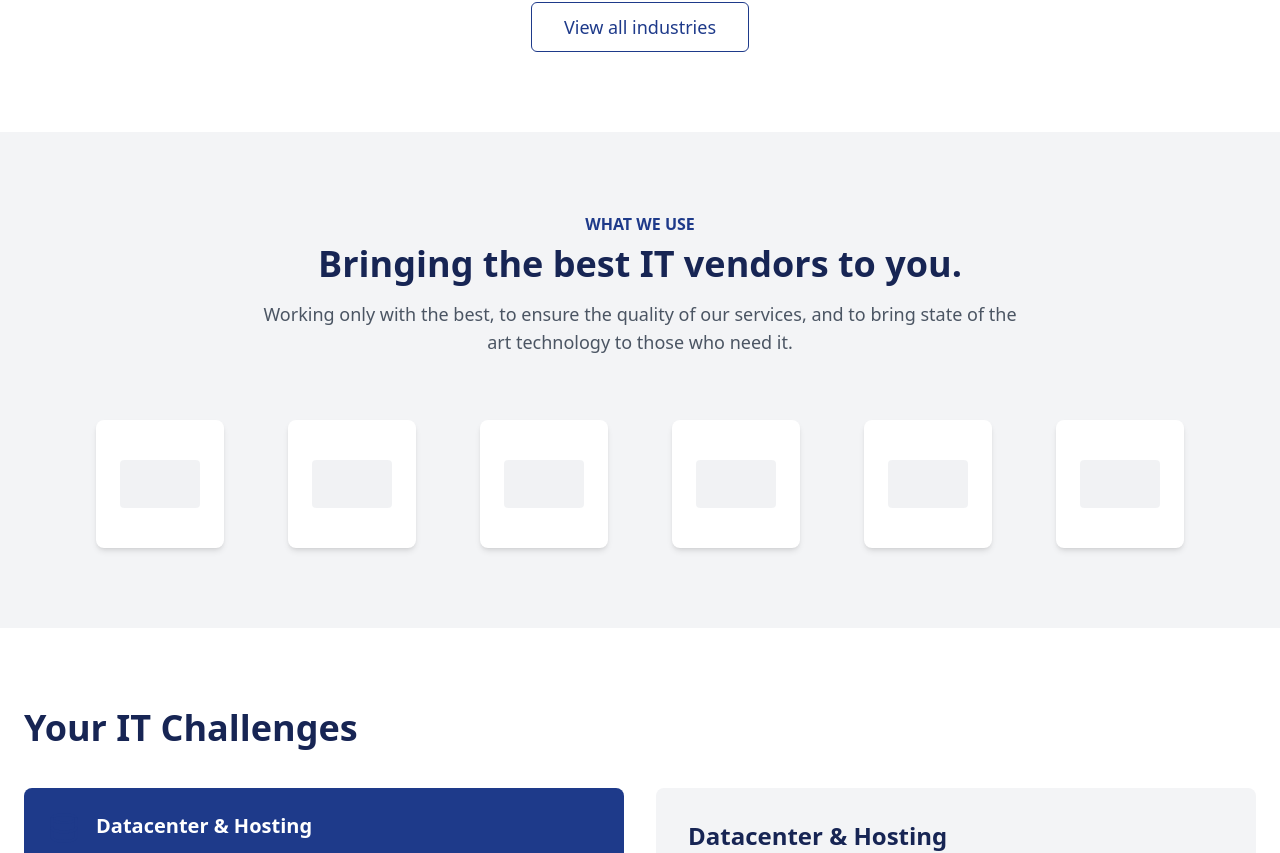
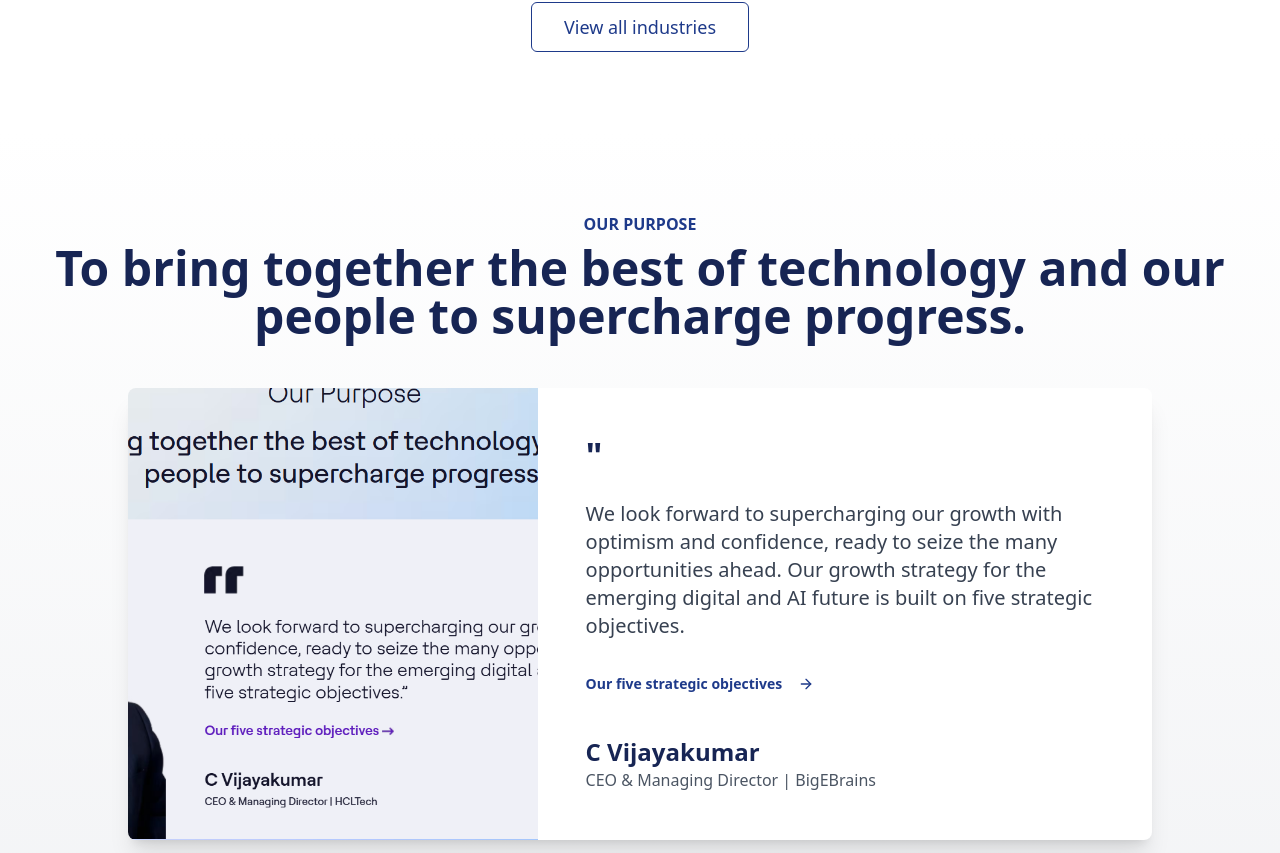
Before and after one commit to RithvikAnirvesh/updated_bigebrains_mern, a React (Vite) app: page / in a window 1280 px wide. Shown: the part 3050-3903 px from the top of the page. Built offline with nearby package versions, Linux system fonts and the light colour scheme.

Commit message:
Add CEO details
Add CEO details with image to the page.

```diff
--- /dev/null
+++ b/src/components/CEO.tsx
@@ -0,0 +1,51 @@
+
+import React from 'react';
+import { ArrowRight } from "lucide-react";
+import { Button } from "@/components/ui/button";
+
+const CEO = () => {
+  return (
+    <section className="py-20 bg-gradient-to-b from-white to-bigebrains-gray">
+      <div className="container mx-auto px-4 md:px-6">
+        <div className="text-center mb-12">
+          <p className="text-bigebrains-blue font-semibold mb-2">OUR PURPOSE</p>
+          <h2 className="text-4xl md:text-5xl font-bold text-bigebrains-darkblue mb-6">
+            To bring together the best of technology and our<br />
+            people to supercharge progress.
+          </h2>
+        </div>
+
+        <div className="bg-white rounded-lg shadow-xl overflow-hidden max-w-5xl mx-auto">
+          <div className="flex flex-col md:flex-row">
+            <div className="md:w-2/5">
+              <img
+                src="/lovable-uploads/3c6dabab-6d6e-4c0a-9bc5-afba73a80b4b.png"
+                alt="C Vijayakumar - CEO"
+                className="w-full h-full object-cover object-center"
+              />
+            </div>
+            <div className="md:w-3/5 p-8 md:p-12 flex flex-col justify-center">
+              <div className="mb-6 text-4xl font-bold text-bigebrains-darkblue">"</div>
+              <p className="text-xl text-gray-700 mb-6">
+                We look forward to supercharging our growth with optimism and
+                confidence, ready to seize the many opportunities ahead. Our
+                growth strategy for the emerging digital and AI future is built on
+                five strategic objectives.
+              </p>
+              <Button variant="link" className="text-bigebrains-blue font-semibold flex items-center w-fit px-0 hover:text-bigebrains-darkblue">
+                Our five strategic objectives
+                <ArrowRight className="ml-2 h-4 w-4" />
+              </Button>
+              <div className="mt-8">
+                <h3 className="text-2xl font-bold text-bigebrains-darkblue">C Vijayakumar</h3>
+                <p className="text-gray-600">CEO & Managing Director | BigEBrains</p>
+              </div>
+            </div>
+          </div>
+        </div>
+      </div>
+    </section>
+  );
+};
+
+export default CEO;
--- a/src/pages/Index.tsx
+++ b/src/pages/Index.tsx
@@ -9,6 +9,7 @@ import Vendors from '@/components/Vendors';
 import ITChallenges from '@/components/ITChallenges';
 import CaseStudies from '@/components/CaseStudies';
 import ContactForm from '@/components/ContactForm';
+import CEO from '@/components/CEO';
 import Footer from '@/components/Footer';
 
 const Index = () => {
@@ -20,6 +21,7 @@ const Index = () => {
         <Services />
         <Solutions />
         <Industries />
+        <CEO />
         <Vendors />
         <ITChallenges />
         <CaseStudies />
```
Also changed, not shown: public/lovable-uploads/3c6dabab-6d6e-4c0a-9bc5-afba73a80b4b.png (added).
